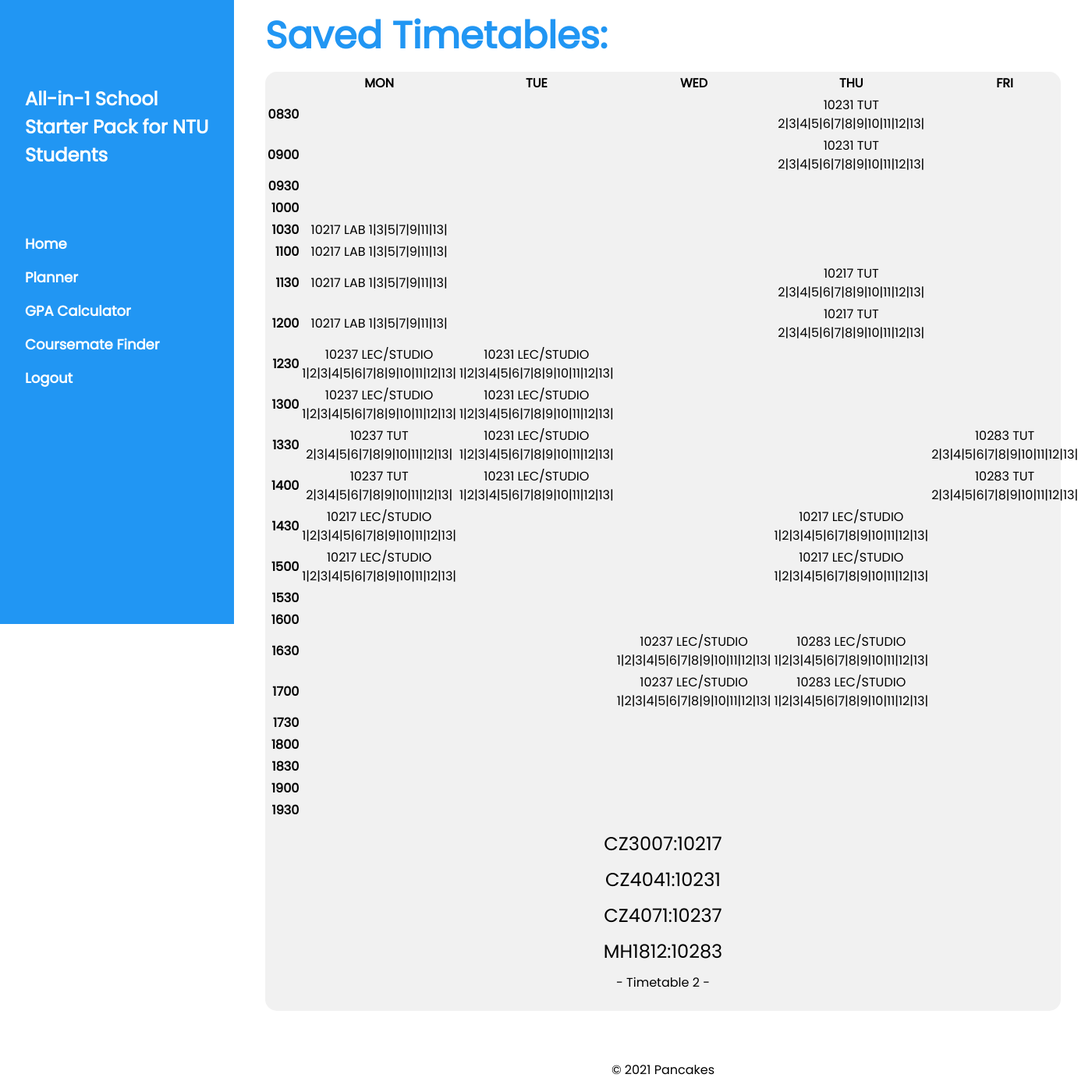
After one commit to matthanmethane/course_planner, a Flask app: page /view in a window 1400 px wide. The commit adds this page. Shown: the whole page at 78% size. Run offline with Flask 2, Linux system fonts and the light colour scheme; parts of the project's set-up code (start-up, migrations or seed data) failed here and were passed over; some libraries are stand-ins or nearby versions.

Commit message:
hardcoded timetable view

```diff
--- a/calendarSpace.py
+++ b/calendarSpace.py
@@ -111,7 +111,7 @@ class CalendarSpace:
         htmlTableAll = tabulate(htmlTable,htmlHeader,tablefmt='html') + '\n'
         db_dict= {}
         for courseIndex in self.courseIndexes:
-            htmlTableAll = htmlTableAll + f'<h1>{courseIndex.code}:{courseIndex.index}</h1>'
+            htmlTableAll = htmlTableAll + f'<h3>{courseIndex.code}:{courseIndex.index}</h3>'
             db_dict[courseIndex.code] = courseIndex.index
         htmlTableAll = htmlTableAll + "<button name='save' value=0 onclick=\"document.getElementByName('save').value=1\">Save</button>"
         return htmlTableAll, db_dict
--- a/main.py
+++ b/main.py
@@ -130,6 +130,10 @@ def homepage():
 def homepage2():
     return render_template("home2.html")
 
+@app.route('/view', methods=["GET", "POST"])
+def view():
+    return render_template("view_saved.html")
+
 
 @app.route('/planner', methods=["GET", "POST"])
 def planner():
--- a/templates/planner.html
+++ b/templates/planner.html
@@ -117,7 +117,7 @@ body {font-size:16px;}
             <div class="w3-light-grey" style="text-align: center">
 
 
-                    {{table|safe}}
+                    {{table|safe}} <button><a style="text-decoration: none;" href="{{ url_for('view') }}">View Saved Timetable</a></button>
                 <div class="pagination" style="text-align: center">
 
                     <br>
--- /dev/null
+++ b/templates/view_saved.html
@@ -0,0 +1,119 @@
+
+
+<!DOCTYPE html>
+<html lang="en">
+<title>CZ3002</title>
+<meta charset="UTF-8">
+<meta name="viewport" content="width=device-width, initial-scale=1">
+<link rel="stylesheet" href="{{ url_for('static', filename= 'main.css') }}">
+<link rel="stylesheet" href="https://fonts.googleapis.com/css?family=Poppins">
+<style>
+body,h1,h2,h3,h4,h5 {font-family: "Poppins", sans-serif}
+body {font-size:16px;}
+.w3-half img{margin-bottom:-6px;margin-top:16px;opacity:0.8;cursor:pointer}
+.w3-half img:hover{opacity:1}
+</style>
+<body>
+
+<!-- Sidebar/menu -->
+<nav class="w3-sidebar w3-blue w3-collapse w3-top w3-large w3-padding" style="z-index:3;width:300px;font-weight:bold;" id="mySidebar"><br>
+  <a href="javascript:void(0)" onclick="w3_close()" class="w3-button w3-hide-large w3-display-topleft" style="width:100%;font-size:22px">Close Menu</a>
+  <div class="w3-container">
+    <h3 class="w3-padding-64"><b>All-in-1 School Starter Pack for NTU Students</b></h3>
+  </div>
+  <div class="w3-bar-block">
+    <a href="{{ url_for('homepage2') }}" onclick="w3_close()" class="w3-bar-item w3-button w3-hover-white">Home</a>
+    <a href="{{ url_for('planner') }}" onclick="w3_close()" class="w3-bar-item w3-button w3-hover-white">Planner</a>
+    <a href="{{ url_for('gpa') }}" onclick="w3_close()" class="w3-bar-item w3-button w3-hover-white">GPA Calculator</a>
+    <a href="{{ url_for('partner') }}" onclick="w3_close()" class="w3-bar-item w3-button w3-hover-white">Coursemate Finder</a>
+    <a href="{{ url_for('login') }}" onclick="w3_close()" class="w3-bar-item w3-button w3-hover-white">Logout</a>
+  </div>
+</nav>
+
+<!-- Top menu on small screens -->
+<header class="w3-container w3-top w3-hide-large w3-blue w3-xlarge w3-padding">
+  <a href="javascript:void(0)" class="w3-button w3-blue w3-margin-right" onclick="w3_open()">☰</a>
+  <span>All-in-1 School Starter Pack for NTU Students</span>
+</header>
+
+<!-- Overlay effect when opening sidebar on small screens -->
+<div class="w3-overlay w3-hide-large" onclick="w3_close()" style="cursor:pointer" title="close side menu" id="myOverlay"></div>
+
+<!-- !PAGE CONTENT! -->
+<div class="w3-main" style="margin-left:340px;margin-right:40px">
+<h1 class="w3-xxxlarge w3-text-blue" ><b>Saved Timetables:</b></h1>
+  <!-- Home -->
+  <div class="w3-light-grey" style="text-align: center">
+    <table>
+                <thead>
+                <tr><th style="text-align: right;">    </th><th>MON                                            </th><th>TUE                                            </th><th>WED                                            </th><th>THU                                            </th><th>FRI                                   </th></tr>
+                </thead>
+                <tbody>
+                <tr><td style="text-align: right;"><b>0830</b></td><td>                                               </td><td>                                               </td><td>                                               </td><td>10231 TUT 2|3|4|5|6|7|8|9|10|11|12|13|         </td><td>                                      </td></tr>
+                <tr><td style="text-align: right;"><b>0900</b></td><td>                                               </td><td>                                               </td><td>                                               </td><td>10231 TUT 2|3|4|5|6|7|8|9|10|11|12|13|         </td><td>                                      </td></tr>
+                <tr><td style="text-align: right;"><b>0930</b></td><td>                                               </td><td>                                               </td><td>                                               </td><td>                                               </td><td>                                      </td></tr>
+                <tr><td style="text-align: right;"><b>1000</b></td><td>                                               </td><td>                                               </td><td>                                               </td><td>                                               </td><td>                                      </td></tr>
+                <tr><td style="text-align: right;"><b>1030</b></td><td>10217 LAB 1|3|5|7|9|11|13|                     </td><td>                                               </td><td>                                               </td><td>                                               </td><td>                                      </td></tr>
+                <tr><td style="text-align: right;"><b>1100</b></td><td>10217 LAB 1|3|5|7|9|11|13|                     </td><td>                                               </td><td>                                               </td><td>                                               </td><td>                                      </td></tr>
+                <tr><td style="text-align: right;"><b>1130</b></td><td>10217 LAB 1|3|5|7|9|11|13|                     </td><td>                                               </td><td>                                               </td><td>10217 TUT 2|3|4|5|6|7|8|9|10|11|12|13|         </td><td>                                      </td></tr>
+                <tr><td style="text-align: right;"><b>1200</b></td><td>10217 LAB 1|3|5|7|9|11|13|                     </td><td>                                               </td><td>                                               </td><td>10217 TUT 2|3|4|5|6|7|8|9|10|11|12|13|         </td><td>                                      </td></tr>
+                <tr><td style="text-align: right;"><b>1230</b></td><td>10237 LEC/STUDIO 1|2|3|4|5|6|7|8|9|10|11|12|13|</td><td>10231 LEC/STUDIO 1|2|3|4|5|6|7|8|9|10|11|12|13|</td><td>                                               </td><td>                                               </td><td>                                      </td></tr>
+                <tr><td style="text-align: right;"><b>1300</b></td><td>10237 LEC/STUDIO 1|2|3|4|5|6|7|8|9|10|11|12|13|</td><td>10231 LEC/STUDIO 1|2|3|4|5|6|7|8|9|10|11|12|13|</td><td>                                               </td><td>                                               </td><td>                                      </td></tr>
+                <tr><td style="text-align: right;"><b>1330</b></td><td>10237 TUT 2|3|4|5|6|7|8|9|10|11|12|13|         </td><td>10231 LEC/STUDIO 1|2|3|4|5|6|7|8|9|10|11|12|13|</td><td>                                               </td><td>                                               </td><td>10283 TUT 2|3|4|5|6|7|8|9|10|11|12|13|</td></tr>
+                <tr><td style="text-align: right;"><b>1400</b></td><td>10237 TUT 2|3|4|5|6|7|8|9|10|11|12|13|         </td><td>10231 LEC/STUDIO 1|2|3|4|5|6|7|8|9|10|11|12|13|</td><td>                                               </td><td>                                               </td><td>10283 TUT 2|3|4|5|6|7|8|9|10|11|12|13|</td></tr>
+                <tr><td style="text-align: right;"><b>1430</b></td><td>10217 LEC/STUDIO 1|2|3|4|5|6|7|8|9|10|11|12|13|</td><td>                                               </td><td>                                               </td><td>10217 LEC/STUDIO 1|2|3|4|5|6|7|8|9|10|11|12|13|</td><td>                                      </td></tr>
+                <tr><td style="text-align: right;"><b>1500</b></td><td>10217 LEC/STUDIO 1|2|3|4|5|6|7|8|9|10|11|12|13|</td><td>                                               </td><td>                                               </td><td>10217 LEC/STUDIO 1|2|3|4|5|6|7|8|9|10|11|12|13|</td><td>                                      </td></tr>
+                <tr><td style="text-align: right;"><b>1530</b></td><td>                                               </td><td>                                               </td><td>                                               </td><td>                                               </td><td>                                      </td></tr>
+                <tr><td style="text-align: right;"><b>1600</b></td><td>                                               </td><td>                                               </td><td>                                               </td><td>                                               </td><td>                                      </td></tr>
+                <tr><td style="text-align: right;"><b>1630</b></td><td>                                               </td><td>                                               </td><td>10237 LEC/STUDIO 1|2|3|4|5|6|7|8|9|10|11|12|13|</td><td>10283 LEC/STUDIO 1|2|3|4|5|6|7|8|9|10|11|12|13|</td><td>                                      </td></tr>
+                <tr><td style="text-align: right;"><b>1700</b></td><td>                                               </td><td>                                               </td><td>10237 LEC/STUDIO 1|2|3|4|5|6|7|8|9|10|11|12|13|</td><td>10283 LEC/STUDIO 1|2|3|4|5|6|7|8|9|10|11|12|13|</td><td>                                      </td></tr>
+                <tr><td style="text-align: right;"><b>1730</b></td><td>                                               </td><td>                                               </td><td>                                               </td><td>                                               </td><td>                                      </td></tr>
+                <tr><td style="text-align: right;"><b>1800</b></td><td>                                               </td><td>                                               </td><td>                                               </td><td>                                               </td><td>                                      </td></tr>
+                <tr><td style="text-align: right;"><b>1830</b></td><td>                                               </td><td>                                               </td><td>                                               </td><td>                                               </td><td>                                      </td></tr>
+                <tr><td style="text-align: right;"><b>1900</b></td><td>                                               </td><td>                                               </td><td>                                               </td><td>                                               </td><td>                                      </td></tr>
+                <tr><td style="text-align: right;"><b>1930</b></td><td>                                               </td><td>                                               </td><td>                                               </td><td>                                               </td><td>                                      </td></tr>
+                </tbody>
+                </table>
+                <h3>CZ3007:10217</h3><h3>CZ4041:10231</h3><h3>CZ4071:10237</h3><h3>MH1812:10283</h3>
+      - Timetable 2 -
+      <br>
+      <br>
+
+  </div>
+
+  <!-- Header -->
+
+
+
+<!-- End page content -->
+
+
+<!-- W3.CSS Container -->
+<br>
+<br>
+<p class="w3-center" >© 2021 Pancakes</p>
+</div>
+
+<script>
+// Script to open and close sidebar
+function w3_open() {
+  document.getElementById("mySidebar").style.display = "block";
+  document.getElementById("myOverlay").style.display = "block";
+}
+
+function w3_close() {
+  document.getElementById("mySidebar").style.display = "none";
+  document.getElementById("myOverlay").style.display = "none";
+}
+
+// Modal Image Gallery
+function onClick(element) {
+  document.getElementById("img01").src = element.src;
+  document.getElementById("modal01").style.display = "block";
+  var captionText = document.getElementById("caption");
+  captionText.innerHTML = element.alt;
+}
+</script>
+
+</body>
+</html>
```
